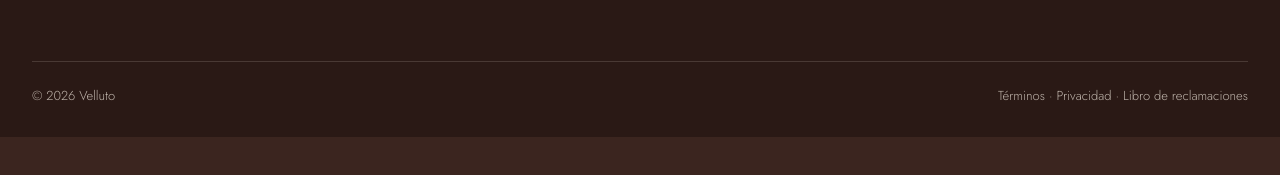
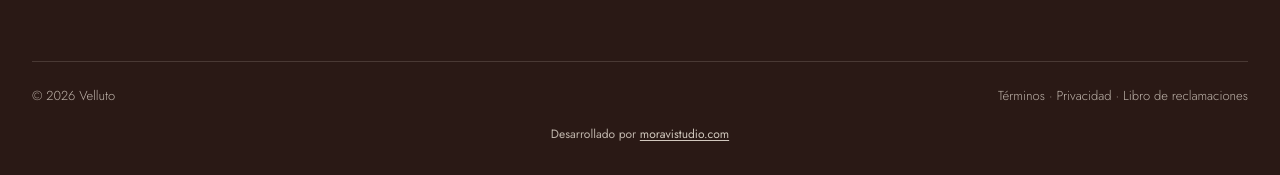
Before and after one commit to moravistudio/Velluto, a plain HTML site: page index.html in a window 1280 px wide. Shown: the part 5129-5304 px from the top of the page. Before the commit the page ends 5266 px from the top, so only its background shows below. Drawn offline with nearby package versions, Linux system fonts and the light colour scheme.

Commit message:
Firma «Desarrollado por moravistudio.com» al pie de la página
Co-Authored-By: Claude Sonnet 5.5 <noreply@anthropic.com>

```diff
--- a/index.html
+++ b/index.html
@@ -10,7 +10,7 @@
 <link rel="preconnect" href="https://fonts.googleapis.com">
 <link rel="preconnect" href="https://fonts.gstatic.com" crossorigin>
 <link href="https://fonts.googleapis.com/css2?family=Bodoni+Moda:ital,opsz,wght@0,6..96,400;0,6..96,500;1,6..96,400;1,6..96,500&family=Jost:wght@300;400;500&display=swap" rel="stylesheet">
-<link rel="stylesheet" href="styles.css">
+<link rel="stylesheet" href="styles.css?v=2">
 </head>
 <body>
 
@@ -195,6 +195,7 @@
       </div>
     </div>
     <div class="footer__legal"><span>© 2026 Velluto</span><span>Términos · Privacidad · Libro de reclamaciones</span></div>
+    <p class="firma-moravi">Desarrollado por <a href="https://www.moravistudio.com/" target="_blank" rel="noopener">moravistudio.com</a></p>
   </div>
 </footer>
 
--- a/styles.css
+++ b/styles.css
@@ -354,3 +354,7 @@ button, input { font-family: inherit; }
   .producto h3 { font-size: 20px; }
   .productos::after { content: ""; flex: 0 0 1px; }
 }
+
+/* Firma de Moravi Studio (mismo texto que Libraica) */
+.firma-moravi { margin: -44px 0 0; text-align: center; font-size: 12px; line-height: 1.5; color: var(--marfil-72); }
+.firma-moravi a { color: var(--marfil-82); text-decoration: underline; text-underline-offset: 2px; }
```
